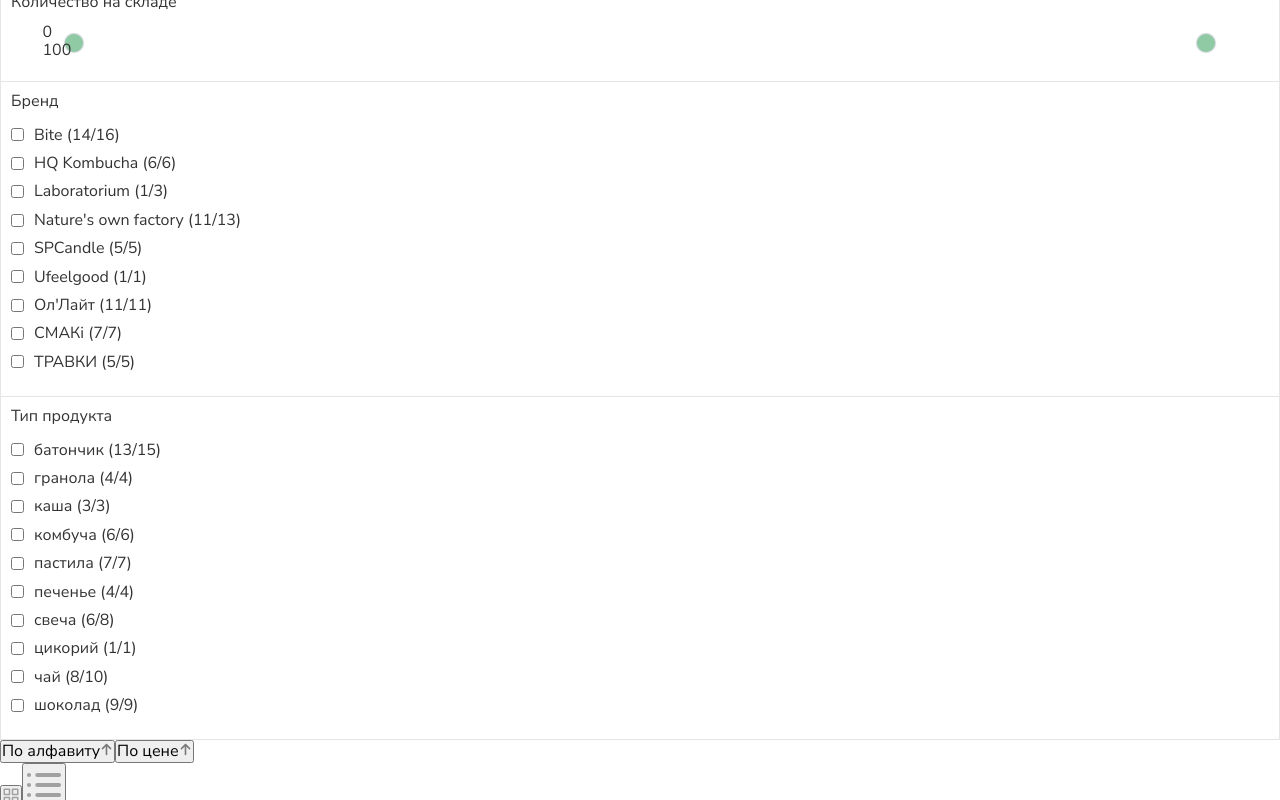
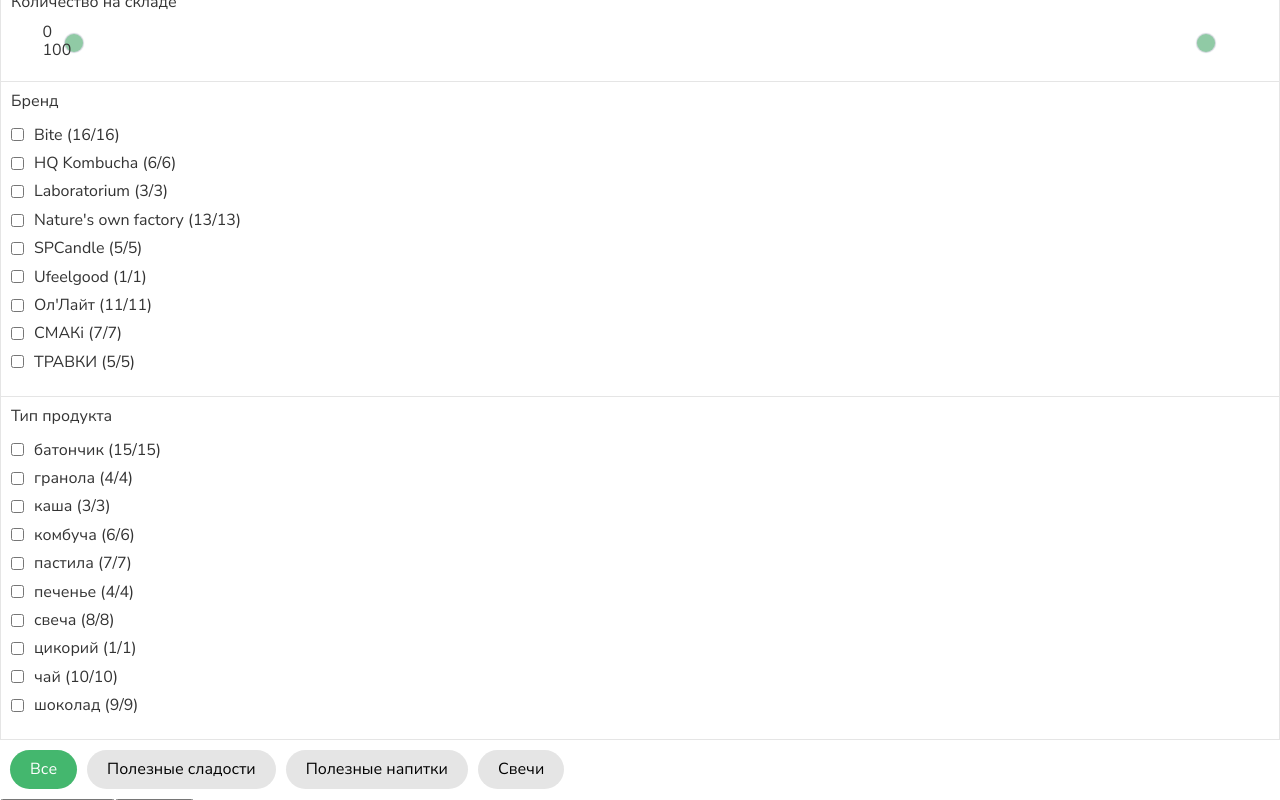
Before and after one commit to mkoroleva5/online-store, a React (Vite) app: page / in a window 1280 px wide. Shown: the part 320-1120 px from the top of the page. Built offline with nearby package versions, Linux system fonts and the light colour scheme.

Commit message:
feat: add categories menu

```diff
--- a/src/components/catalog/Catalog.tsx
+++ b/src/components/catalog/Catalog.tsx
@@ -11,6 +11,7 @@ import { FilterState, initialFilterState } from './filterState';
 import { Matches } from './matches/Matches';
 import { checkFilterState } from '../../utils/checkFilterState';
 import { parsePathname } from '../../utils/pathnameHelpers';
+import { CategoriesMenu } from './categoriesMenu/CategoriesMenu';
 
 export const Catalog = () => {
   const [filterState, setFilterState] = useState(initialFilterState);
@@ -46,6 +47,7 @@ export const Catalog = () => {
 
     if (pathChunksInitial.length < 2) {
       setCategoryPath(pathChunksInitial[0]);
+      setIsProductPageView(false);
     } else if (pathChunksInitial.length === 2) {
       setIsProductPageView(true);
     }
@@ -55,6 +57,7 @@ export const Catalog = () => {
 
       if (pathChunks.length < 2) {
         setCategoryPath(pathChunks[0]);
+        setIsProductPageView(false);
       } else if (pathChunks.length === 2) {
         setIsProductPageView(true);
       }
@@ -69,9 +72,8 @@ export const Catalog = () => {
 
   const filteredProducts = useMemo(() => {
     return products.filter((el) => {
-      return categoryPath === '/' || categoryPath === ''
-        ? el
-        : el.catPath === categoryPath &&
+      return (
+        (categoryPath ? el.catPath === categoryPath : el) &&
         (filterState.brand ? filterState.brand.includes(el.brand) : el) &&
         (filterState.product ? filterState.product.includes(el.type) : el) &&
         (filterState.searchField
@@ -85,7 +87,8 @@ export const Catalog = () => {
         (filterState.minPrice ? el.price > filterState.minPrice : el) &&
         (filterState.maxPrice ? el.price < filterState.maxPrice : el) &&
         (filterState.minStock ? el.stock > filterState.minStock : el) &&
-            (filterState.maxStock ? el.stock < filterState.maxStock : el);
+        (filterState.maxStock ? el.stock < filterState.maxStock : el)
+      );
     });
   }, [filterState, categoryPath]);
 
@@ -97,6 +100,7 @@ export const Catalog = () => {
             <>
               <Filter filteredProducts={filteredProducts} />
               <section className={style.catalogWrapper}>
+                <CategoriesMenu products={products} activeCategory={categoryPath} />
                 <CatalogMenu />
                 {checkFilterState(filterState) && <Matches length={filteredProducts.length} />}
                 <div
--- /dev/null
+++ b/src/components/catalog/categoriesMenu/CategoriesMenu.module.css
@@ -0,0 +1,30 @@
+.list {
+  display: flex;
+  flex-wrap: wrap;
+  padding: 1rem;
+  list-style: none;
+  gap: 1rem;
+}
+
+.item {
+  border: none;
+  padding: 1rem 2rem;
+  border-radius: 2rem;
+  background-color: #e5e5e5;
+  cursor: pointer;
+  transition: 0.3s;
+}
+
+.item:hover {
+  background-color: #bababa;
+  color: white;
+}
+
+.active {
+  color: white;
+  background-color: var(--bg-color);
+}
+
+.active:hover {
+  background-color: var(--bg-color);
+}
--- /dev/null
+++ b/src/components/catalog/categoriesMenu/CategoriesMenu.tsx
@@ -0,0 +1,50 @@
+import classNames from 'classnames';
+import { Product } from '../../../data/product';
+import { history } from '../../../store/filterStore/History';
+import style from './CategoriesMenu.module.css';
+
+interface CategoriesMenuProps {
+  products: Product[];
+  activeCategory: string;
+}
+export const CategoriesMenu = ({ products, activeCategory }: CategoriesMenuProps) => {
+  const categories = [...new Set(products.map((item): string => item.category))];
+  const paths = [
+    ...new Set(products.filter((el) => el.catPath).map((item): string => item.catPath)),
+  ];
+
+  return (
+    <ul className={style.list}>
+      <li>
+        <button
+          type="button"
+          className={classNames(style.item, { [style.active]: !activeCategory })}
+          onClick={() => {
+            const searchParams = new URLSearchParams(history.location.search);
+            history.push({ pathname: '/', search: searchParams.toString() });
+          }}
+        >
+          Все
+        </button>
+      </li>
+      {categories.map((item, index) => {
+        return (
+          <li key={item}>
+            <button
+              type="button"
+              className={classNames(style.item, {
+                [style.active]: activeCategory === paths[index],
+              })}
+              onClick={() => {
+                const searchParams = new URLSearchParams(history.location.search);
+                history.push({ pathname: paths[index], search: searchParams.toString() });
+              }}
+            >
+              {item}
+            </button>
+          </li>
+        );
+      })}
+    </ul>
+  );
+};
--- a/src/components/header/Header.tsx
+++ b/src/components/header/Header.tsx
@@ -7,7 +7,7 @@ export const Header = () => {
   return (
     <header className={style.headerWrapper}>
       <div className={style.header}>
-        <a href="#home" className={style.logoWrapper}>
+        <a href="/" className={style.logoWrapper}>
           <img className={style.logo} src={logoSource} alt="Logo" />
           <div className={style.title} />
         </a>
--- a/src/data/product.ts
+++ b/src/data/product.ts
@@ -7,7 +7,7 @@ export interface Product {
   stock: number;
   brand: string;
   category: string;
-  catPath?: string;
+  catPath: string;
   type: string;
   preview: string;
   images: string[];
```
Also changed, not shown: src/data/products.json. Lines whose indentation alone changed are shown as unchanged.
